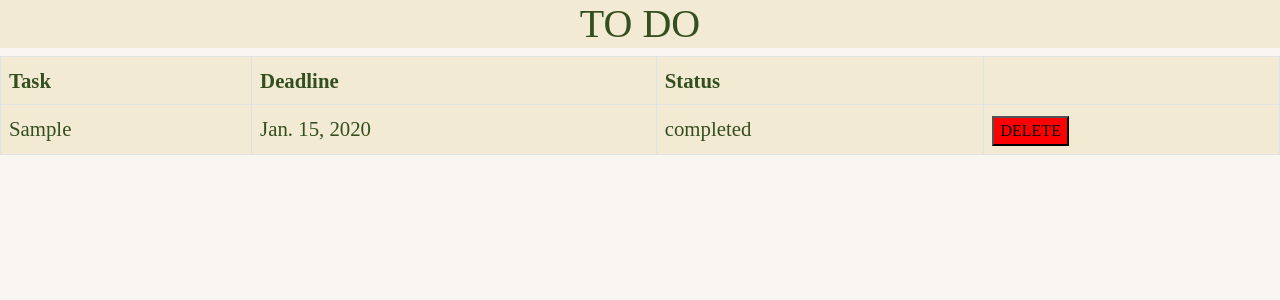
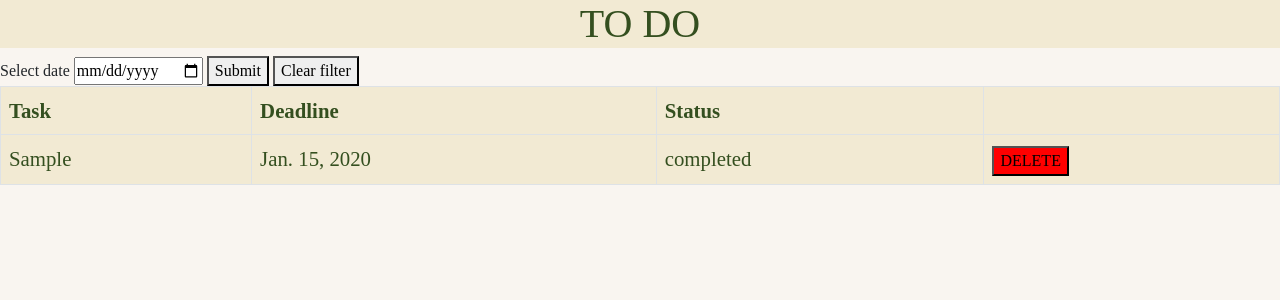
Before and after one commit to Ajay6-six/Django-todo, a Django app: page /viewtask in a window 1280 px wide. Shown: the top 300 px of the page. Run offline with Django 5.2, Linux system fonts and the light colour scheme; tables that the repository leaves empty hold one stand-in row (Sample ...); some web fonts are replaced.

Commit message:
Added filter by date feature

```diff
--- a/app1/views.py
+++ b/app1/views.py
@@ -22,9 +22,10 @@ def home(request):
     return render(request,"index.html")
 
 def viewtask(request):
-    tasks=Addtask.objects.all()
-    context={'tasks':tasks}
-    return render(request,"viewtask.html",context)
+    if request.method=='GET':
+        tasks=Addtask.objects.all()
+        context={'tasks':tasks}
+        return render(request,"viewtask.html",context)
 
 def donetask(request,task_id):
     if request.method=='POST':
@@ -38,3 +39,13 @@ def deletetask(request,task_id):
         t=get_object_or_404(Addtask,id=task_id)
         t.delete()
         return redirect('viewtask')
+
+def filtertask(request):
+    if request.method=='GET':
+        selected_date=request.GET.get('date')
+        tasks=[]
+        if selected_date:
+            tasks=Addtask.objects.filter(deadline=selected_date)
+
+        context={'tasks':tasks,'selected_date':selected_date}
+        return render(request,'viewtask.html',context)
--- a/templates/viewtask.html
+++ b/templates/viewtask.html
@@ -2,6 +2,19 @@
 
 
 {% block content %}
+<div >
+    <form method="get" action="{% url 'filter_task' %}">
+        {% csrf_token %}
+        <label for="date">Select date</label>
+        <input type="date" id="date" name="date" value="{{ selected_date }}">
+        <button type="submit">Submit</button>
+
+     <a href="{% url 'viewtask' %}">
+            <button type="button">Clear filter</button>
+        </a>
+    </form>
+</div>
+
 <table class="table table-bordered" style="color:#344F1F;">
 
     <tr>
--- a/todo/urls.py
+++ b/todo/urls.py
@@ -23,5 +23,6 @@ urlpatterns = [
     path('addtask',views.addtask,name="addtask"),
     path('viewtask',views.viewtask,name="viewtask"),
     path('done/<int:task_id>/',views.donetask,name='done_task'),
-    path('delete/<int:task_id>/',views.deletetask,name='delete_task')
+    path('delete/<int:task_id>/',views.deletetask,name='delete_task'),
+    path('filter',views.filtertask,name='filter_task'),
 ]
```
